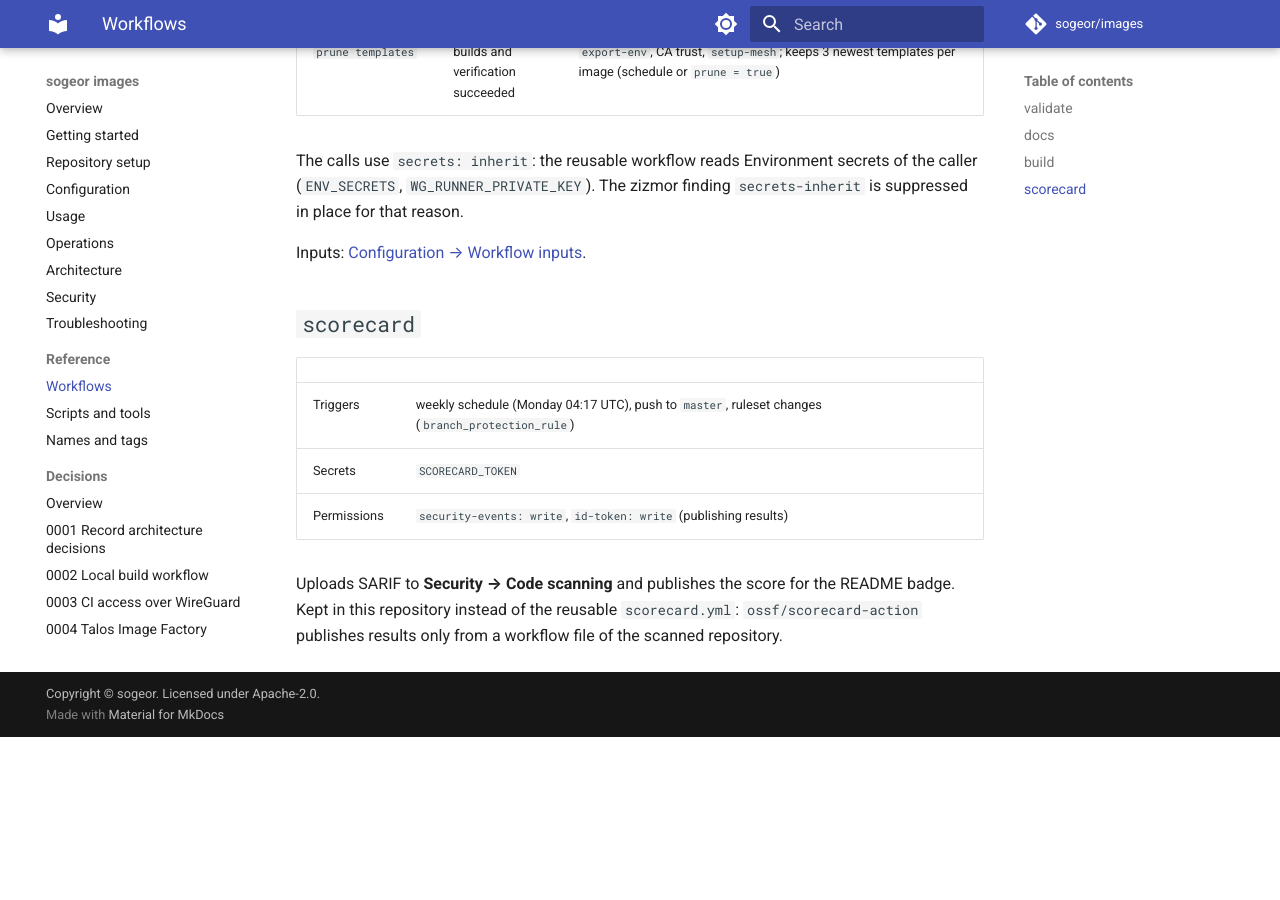
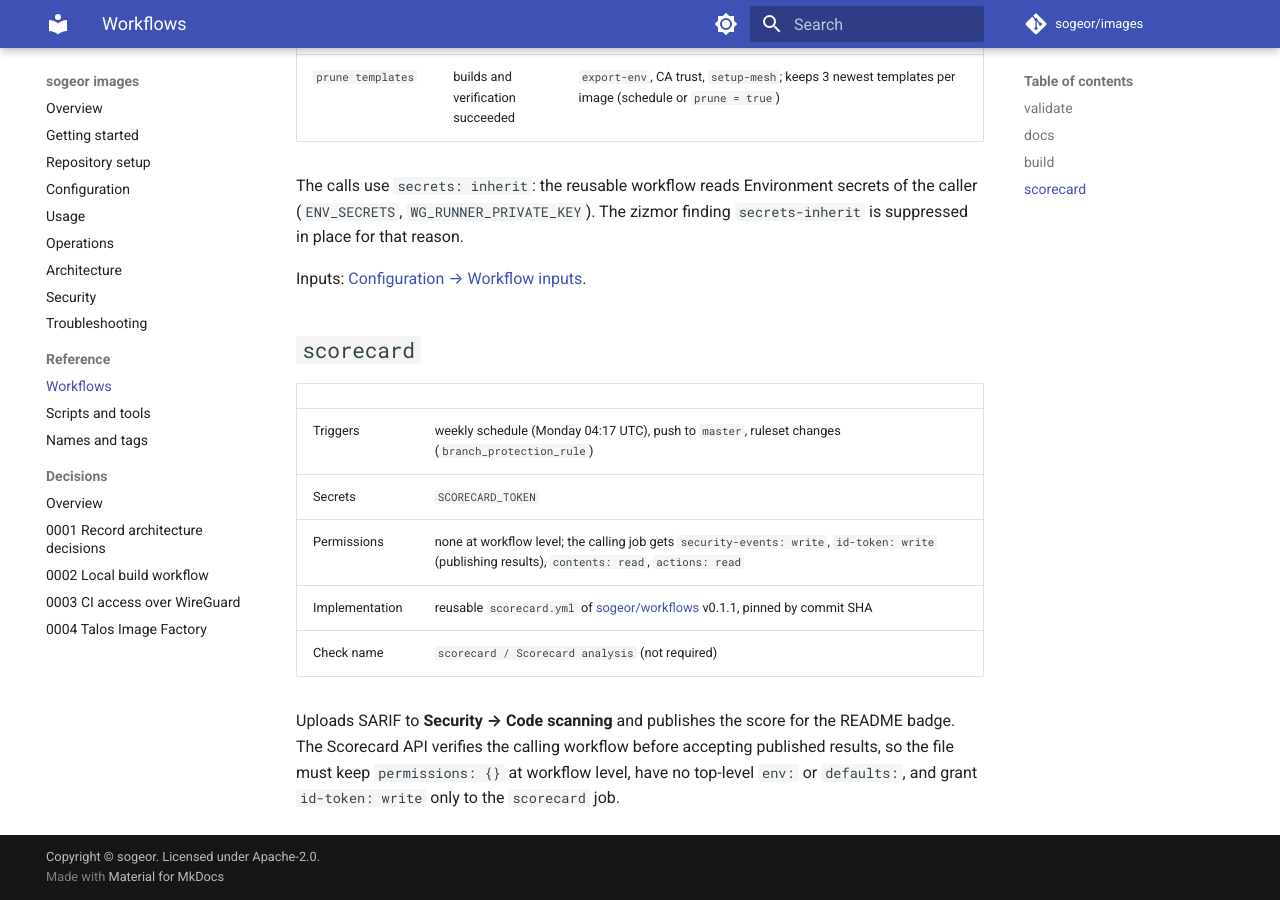
Before and after one commit to sogeor/images, an MkDocs documentation site: the page built from docs/reference/workflows.md, in a window 1280 px wide and 900 px high, scrolled down 1856 px. Built offline with MkDocs 1.6.1 and Material for MkDocs 9.7.7, drawn with Linux system fonts in a browser that asks for light colours; comment, search, counter and statistics services are not loaded; before the commit the page ends 2593 px from its top, so only the background shows below that; some of the changed text lies outside the part shown.

Commit message:
ci: use shared scorecard workflow from sogeor/workflows v0.1.1 (#15)
* ci: use shared scorecard workflow from sogeor/workflows v0.1.1

* ci: skip Talos Image Factory start page in link check

```diff
--- a/docs/reference/workflows.md
+++ b/docs/reference/workflows.md
@@ -27,7 +27,7 @@ All workflows live in `.github/workflows/`. Actions are pinned by commit SHA; pe
 
 Steps: markdownlint (`.markdownlint.yaml`), lychee link check, `mkdocs build --strict`. Lychee checks
 `github.com/<owner>/<repo>/blob/...` links through `raw.githubusercontent.com` and treats 429 and
-502–504 as temporary; this repository adds exclusions for `.build` and pages that require sign-in.
+502–504 as temporary; this repository adds exclusions for `.build`, pages that require sign-in and the Talos Image Factory start page (`factory.talos.dev` often times out from GitHub-hosted runners).
 
 ## `build`
 
@@ -58,8 +58,11 @@ Inputs: [Configuration → Workflow inputs](../configuration.md#workflow-inputs)
 |---|---|
 | Triggers | weekly schedule (Monday 04:17 UTC), push to `master`, ruleset changes (`branch_protection_rule`) |
 | Secrets | `SCORECARD_TOKEN` |
-| Permissions | `security-events: write`, `id-token: write` (publishing results) |
+| Permissions | none at workflow level; the calling job gets `security-events: write`, `id-token: write` (publishing results), `contents: read`, `actions: read` |
+| Implementation | reusable `scorecard.yml` of [sogeor/workflows](https://github.com/sogeor/workflows) v0.1.1, pinned by commit SHA |
+| Check name | `scorecard / Scorecard analysis` (not required) |
 
 Uploads SARIF to **Security → Code scanning** and publishes the score for the README badge.
-Kept in this repository instead of the reusable `scorecard.yml`: `ossf/scorecard-action` publishes
-results only from a workflow file of the scanned repository.
+The Scorecard API verifies the calling workflow before accepting published results, so the file
+must keep `permissions: {}` at workflow level, have no top-level `env:` or `defaults:`, and grant
+`id-token: write` only to the `scorecard` job.
```
Also changed, not shown: CHANGELOG.md (+2 -1 lines), README.md (+1 -4 lines), docs/adr/0002-local-build-workflow.md (+5 -3 lines), docs/troubleshooting.md (+7 -0 lines), 2 other files.
